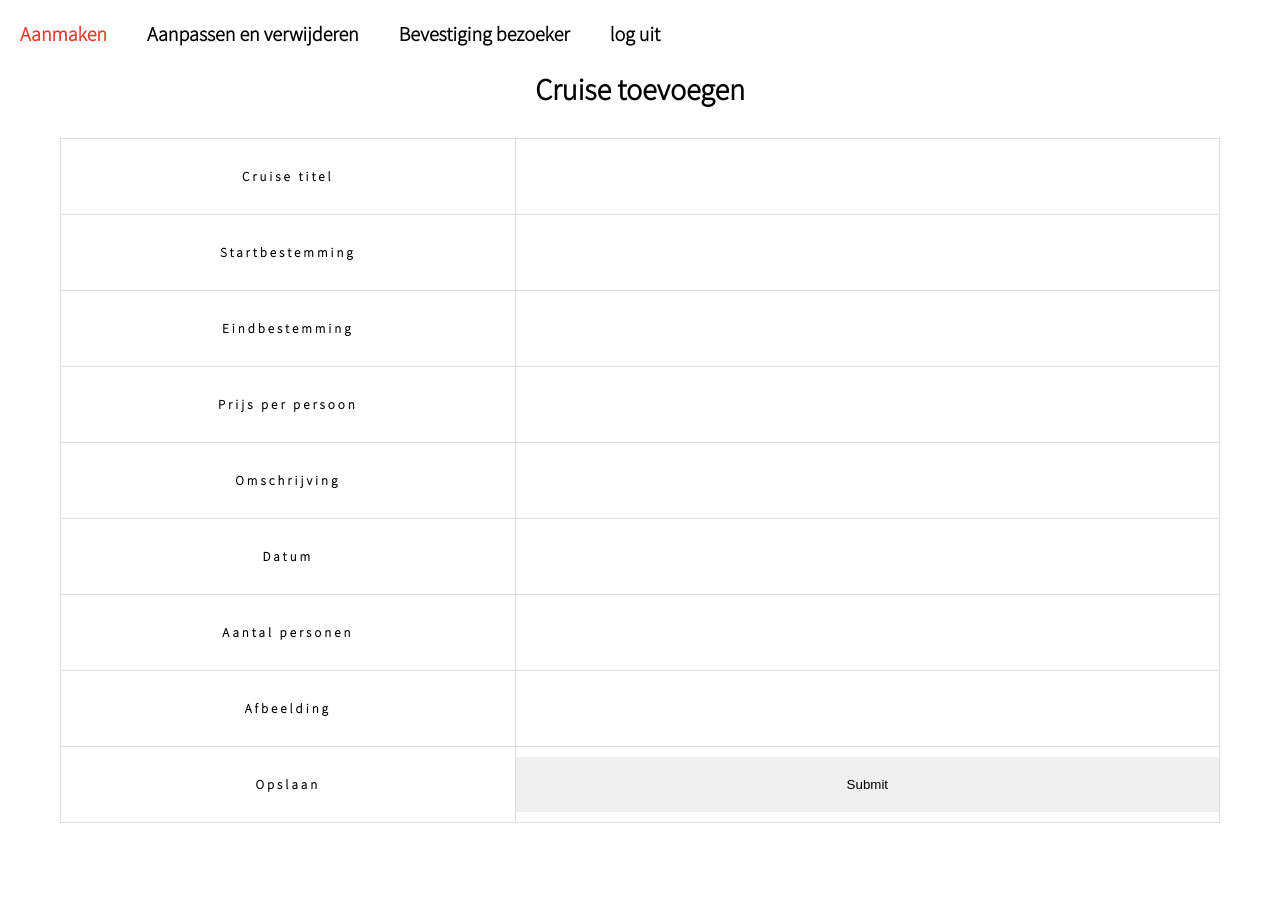
After one commit to Tobias-W-S/CRUDP4Project, a PHP site: page /includes/admin.php in a window 1280 px wide. The commit adds this page. Run offline with PHP 8.4, Linux system fonts and the light colour scheme.

Commit message:
Admin.php (#29)
* aanpassingen

* update admin panel

```diff
--- a/css/styles.css
+++ b/css/styles.css
@@ -701,35 +701,74 @@ textarea {
   color: white;
 }
 
-@keyframes slide-in-left {
-  0% {
-    transform: translateX(-1000px);
-    opacity: 0;
-  }
-  100% {
-    transform: translateX(0);
-    opacity: 1;
-  }
+/*admin*/
+
+nav {
+  position: absolute;
+  height: 9vh;
+  display: flex;
+  justify-content: space-between;
 }
 
-@keyframes text-focus-in {
-  0% {
-    filter: blur(12px);
-    opacity: 0;
-  }
-  100% {
-    filter: blur(0px);
-    opacity: 1;
-  }
+nav .navbar_admin {
+  display: flex;
+  flex-direction: row;
 }
 
-@keyframes scale-in-center {
-  0% {
-    transform: scale(0);
-    opacity: 1;
+nav a {
+  display: flex;
+  justify-content: center;
+  align-items: center;
+  font-weight: 600;
+  font-size: 20px;
+  text-decoration: none;
+  color: black;
+  padding: 0 1em;
+  padding-bottom: 5px;
+}
+
+nav a:hover {
+  color: var(--primary);
+}
+
+.toevoegen_tabel {
+  width: 100%;
+  height: 100vh;
+  padding-left: 60px;
+  padding-right: 60px;
+  padding-top: 70px;
+  text-align: center;
+  margin-bottom: 100px;
+}
+  .toevoegen_tabel h2 {
+    font-size: 30px;
   }
-  100% {
-    transform: scale(1);
-    opacity: 1;
+
+  .toevoegen_tabel table {
+    border-collapse: collapse;
+    width: 100%;
+    height: auto;
+    margin-top: 30px;
   }
+
+    td,
+    th {
+      border: 1px solid #ddd;
+      letter-spacing: 3px;
+      font-size: 13px;
+      padding-top: 10px;
+      padding-bottom: 10px;
+    }
+
+.toevoegen_tabel input {
+  border-style: hidden;
+  padding: 20px;
+  width: 100%;
 }
+.toevoegen_tabel .input_border:focus {
+  outline: none;
+}
+
+.button_admin:hover {
+  background-color: #e63b2e;
+}
--- /dev/null
+++ b/includes/admin.php
@@ -0,0 +1,70 @@
+
+<!DOCTYPE html>
+<html lang="en">
+  <head>
+    <meta charset="UTF-8" />
+    <meta http-equiv="X-UA-Compatible" content="IE=edge" />
+    <meta name="viewport" content="width=device-width, initial-scale=1.0" />
+    <link rel="stylesheet" href="../css/styles.css" />
+    <title>Document</title>
+    <link rel="preconnect" href="https://fonts.googleapis.com" />
+    <link rel="preconnect" href="https://fonts.gstatic.com" crossorigin />
+    <link
+      href="https://fonts.googleapis.com/css2?family=Source+Sans+Pro:wght@200;300&display=swap"
+      rel="stylesheet"
+    />
+  </head>
+  <body>
+    <nav>
+      <div class="navbar_admin">
+        <a href="admin.php">Aanmaken</a>
+        <a href="delete.php">Aanpassen en verwijderen</a>
+        <a href="bevestigbezoeker.php">Bevestiging bezoeker</a>
+        <a href="">log uit</a>
+      </div>
+    </nav>
+    <div class="toevoegen_tabel">
+    <h2>Cruise toevoegen</h2>
+      <table>
+        <tr>
+          <form class=form_admin action="php/create.php" method="POST">
+            <tr>
+              <th>Cruise titel</th>
+              <td><input type="text" value="<?php  ?>" name="naam" class="input_border"></td>
+            </tr>
+            <tr>
+              <th>Startbestemming</th>
+              <td><input type="text" name="Startbestemming" class="input_border"></td>
+            </tr>
+            <tr>
+              <th>Eindbestemming</th>
+              <td><input type="text" name="Eindbestemming" class="input_border"></td>
+            </tr>
+            <tr>
+              <th>Prijs per persoon</th>
+              <td><input type="text" name="prijs" class="input_border"></td>
+            </tr>
+            <tr>
+              <th>Omschrijving</th>
+              <td><input type="text" name="omschrijving" class="input_border"></td>
+            </tr>
+            <tr>
+              <th>Datum</th>
+              <td><input type="text" name="Datum" class="input_border"></td>
+            </tr>
+            <tr>
+              <th>Aantal personen</th>
+              <td><input type="text" name="Aantal personen" class="input_border"></td>
+            </tr>
+            <tr>
+              <th>Afbeelding</th>
+              <td><input type="text" name="Afbeelding" class="input_border"></td>
+            </tr>
+            <tr>
+              <th>Opslaan</th>
+              <th><input type="submit" name="submit" class="button_admin"></th>
+            </tr>
+          </form>
+        </tr>
+      </table>
+    </div>
--- a/includes/loginExecute.php
+++ b/includes/loginExecute.php
@@ -29,7 +29,7 @@
 
     if($result[0]['Admin'] == 1){
       $_SESSION['admin'] = true;
-      header('location: ../admin.php');
+      header('location: admin.php');
     }
     else{
       header('location: ../index.php');
```
Also changed, not shown: includes/bevestigbezoeker.php (added, +25 -0 lines), includes/delete.php (added, +25 -0 lines), php/login.php (+5 -5 lines), admin.php (deleted), php/create.php (added).
